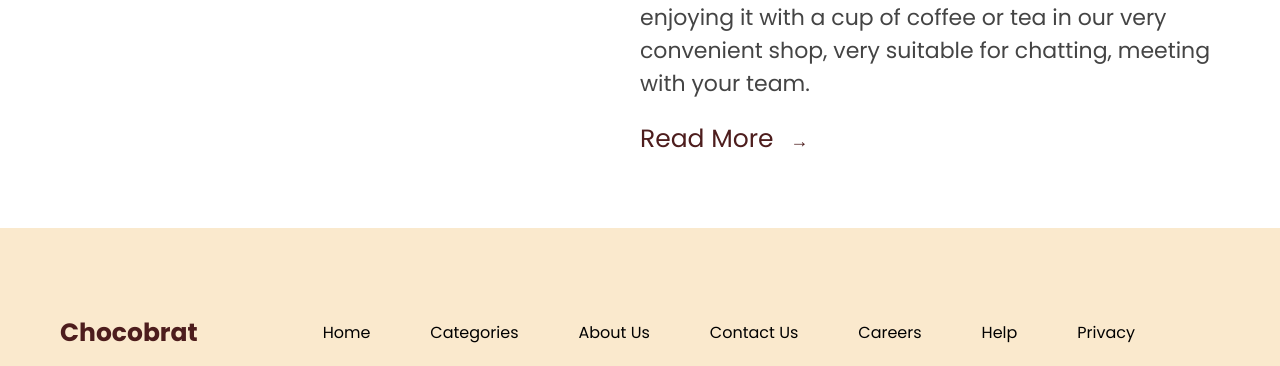
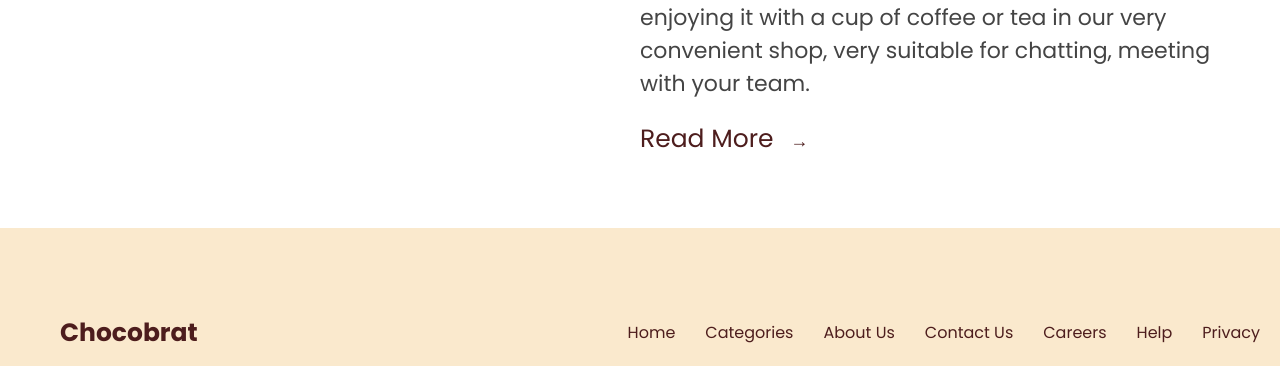
Before and after one commit to Hamdi295/chocobrat-bakery-website, a plain HTML site: page indext.html in a window 1280 px wide. Shown: the part 1045-1411 px from the top of the page. Drawn offline with Linux system fonts and the light colour scheme.

Commit message:
added indext.html styles.css image/

```diff
--- a/styles.css
+++ b/styles.css
@@ -179,3 +179,25 @@ footer {
 
 
 }
+.footer-nav{
+    margin-left: auto;
+display: flex;
+justify-content: flex-end;
+}
+
+.footer-nav ul {
+    list-style: none;
+    display: flex;
+    gap: 30px;
+}
+
+.footer-nav ul li a {
+    text-decoration: none;
+    font-size: 16px;
+    color: #4D1D1D;
+    transition: color 0.3s;
+}
+
+.footer-nav ul li a:hover {
+    color: #000;
+}
```
